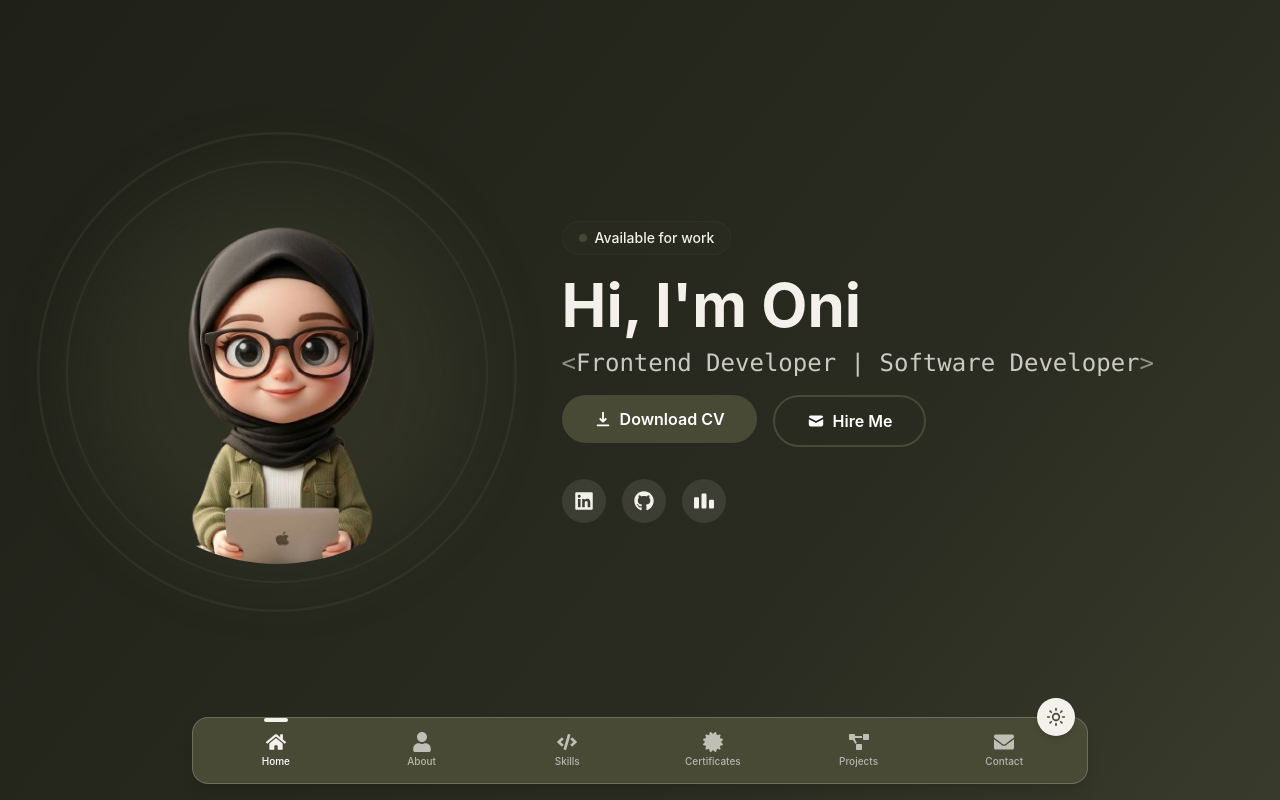
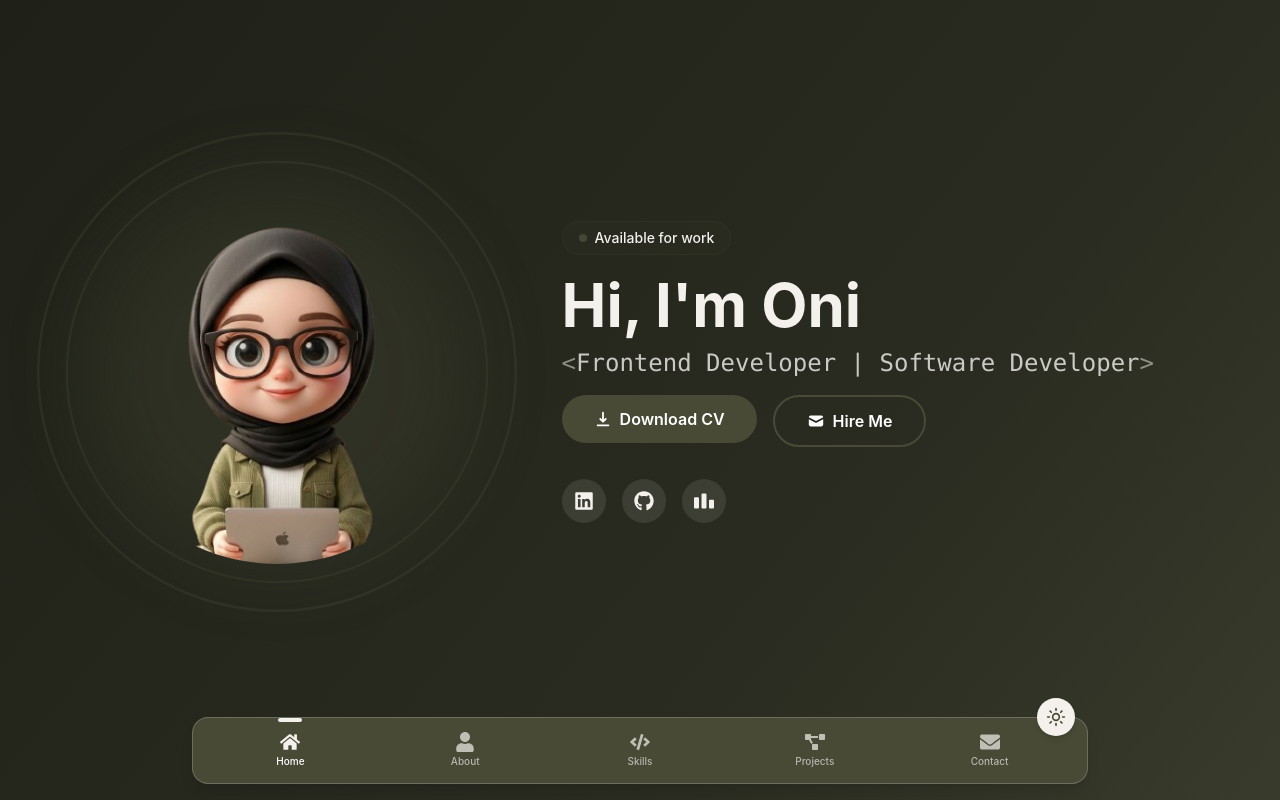
Before and after one commit to jfoni/Portfolio-Website, a React (Vite) app: page / in a window 1280 px wide. Shown: the top 800 px of the page. Built offline with nearby package versions, Linux system fonts and the light colour scheme.

Commit message:
Update Navbar

```diff
--- a/src/components/Navbar.jsx
+++ b/src/components/Navbar.jsx
@@ -1,6 +1,5 @@
 import React, { useState } from 'react'
 import {
-    FaCertificate,
     FaCode,
     FaEnvelope,
     FaHome,
@@ -17,7 +16,6 @@ const Navbar = ({ darkMode, toggleDarkMode }) => {
         { name: 'Home', link: '#home', icon: FaHome},
         { name: 'About', link: '#about', icon: FaUser},
         { name: 'Skills', link: '#skills', icon: FaCode},
-        { name: 'Certificates', link: '#certificates', icon: FaCertificate},
         { name: 'Projects', link: '#projects', icon: FaProjectDiagram},
         { name: 'Contact', link: '#contact', icon: FaEnvelope},
     ]
```
